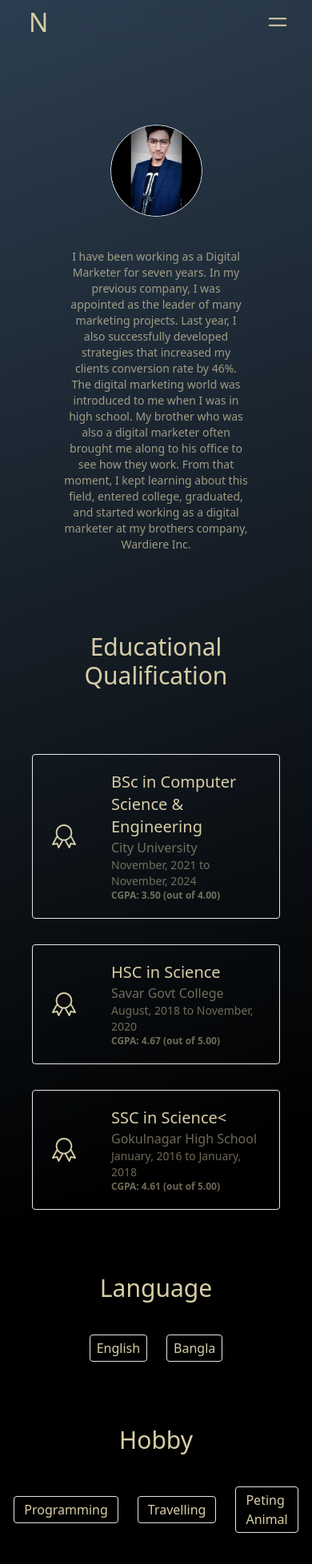
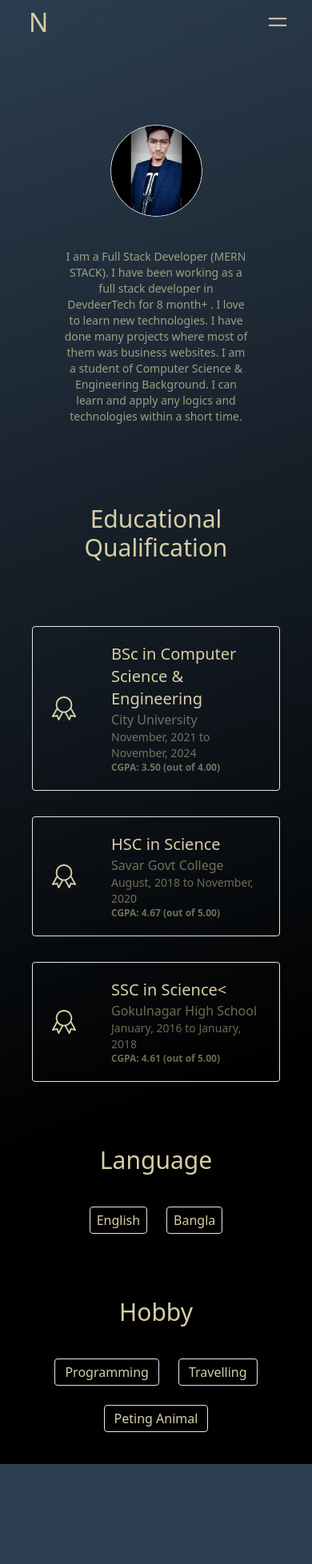
Before and after one commit to kaiesmahmud/nehal-portfolio, a React (Create React App) app: page /about in a window 390 px wide. Shown: the whole page at 80% size. After the commit the page ends 1831 px from the top, so only its background shows below. Built offline with nearby package versions, Linux system fonts and the light colour scheme.

Commit message:
about page updated

```diff
--- a/src/pages/About.js
+++ b/src/pages/About.js
@@ -32,12 +32,15 @@ const About = () => {
                     <img src='nehal.png' alt='Kaies Mahmud Nehal' className='rounded-[50%] w-[50%] max-w-[500px] border '/>
                 </div>
                 <div className='mt-10 lg:m-0 text-center lg:text-start lg:max-w-[50%]'>
-                    <p className='text-sm md:text-base lg:text-xl opacity-70 font-extralight'>I have been working as a Digital Marketer
+                    {/* <p className='text-sm md:text-base lg:text-xl opacity-70 font-extralight'>I have been working as a Digital Marketer
                     for seven years. In my previous company, I was appointed as the leader of many marketing projects. Last year, I also successfully developed strategies that
                     increased my clients conversion rate by 46%. The digital marketing world was introduced to me when I was in high
                     school. My brother who was also a digital marketer often brought me along to his office to see how they work. From that
                     moment, I kept learning about this field, entered college, graduated, and started working as a digital marketer at my
                     brothers company, Wardiere Inc.
+                    </p> */}
+                    <p className='text-sm md:text-base lg:text-xl opacity-70 font-extralight'>
+                        I am a Full Stack Developer (MERN STACK). I have been working as a full stack developer in DevdeerTech for 8 month+ . I love to learn new technologies. I have done many projects where most of them was business websites. I am a student of Computer Science & Engineering Background. I can learn and apply any logics and technologies within a short time.
                     </p>
                 </div>
 
@@ -75,7 +78,7 @@ const About = () => {
             {/* -----------------------Hobby Section---------------------------------------- */}
             <section className='pt-20'>
                 <h1 className='text-3xl font-extralight text-center pb-10 '>Hobby</h1>
-                <div className='flex items-center justify-center gap-6 font-extralight'>
+                <div className='flex items-center justify-center flex-wrap gap-6 font-extralight'>
                     <h4 className='bg-black border rounded px-3 py-1'>Programming</h4>
                     <h4 className='bg-black border rounded px-3 py-1'>Travelling</h4>
                     <h4 className='bg-black border rounded px-3 py-1'>Peting Animal</h4>
```
